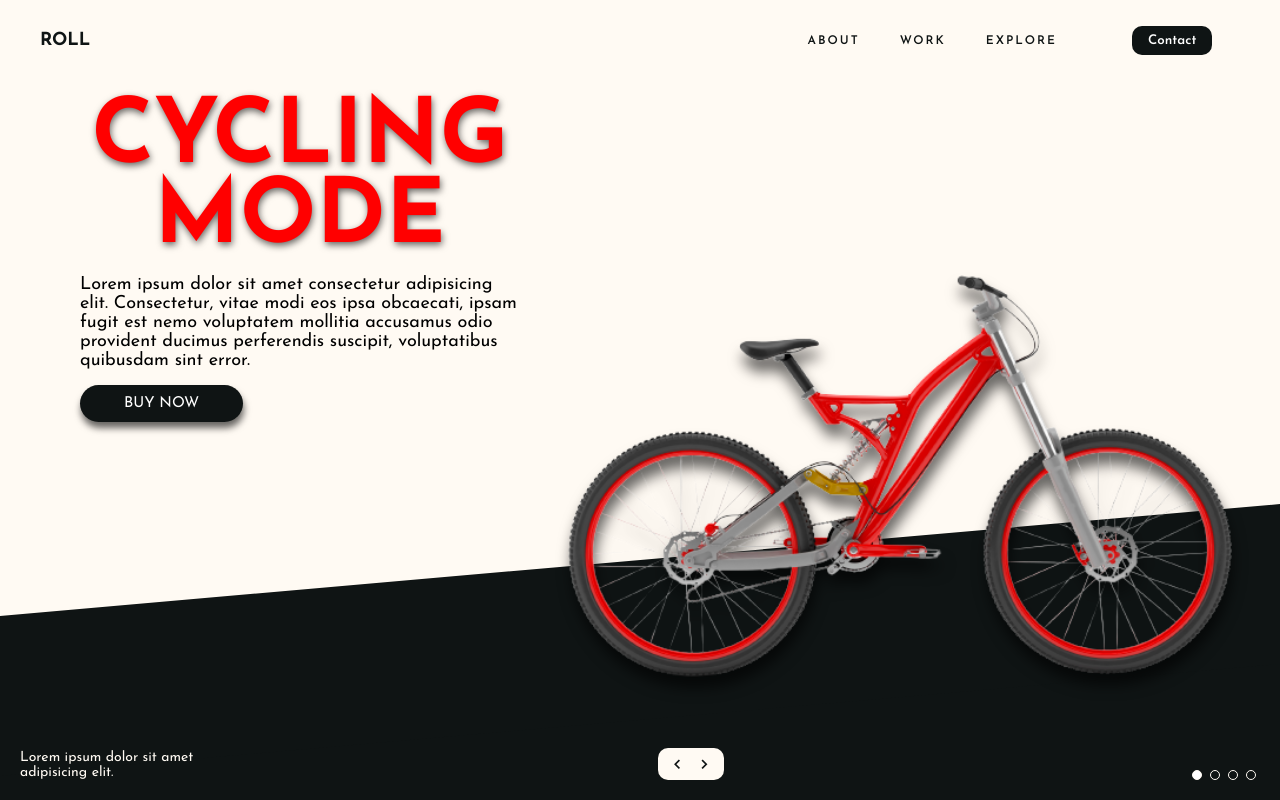
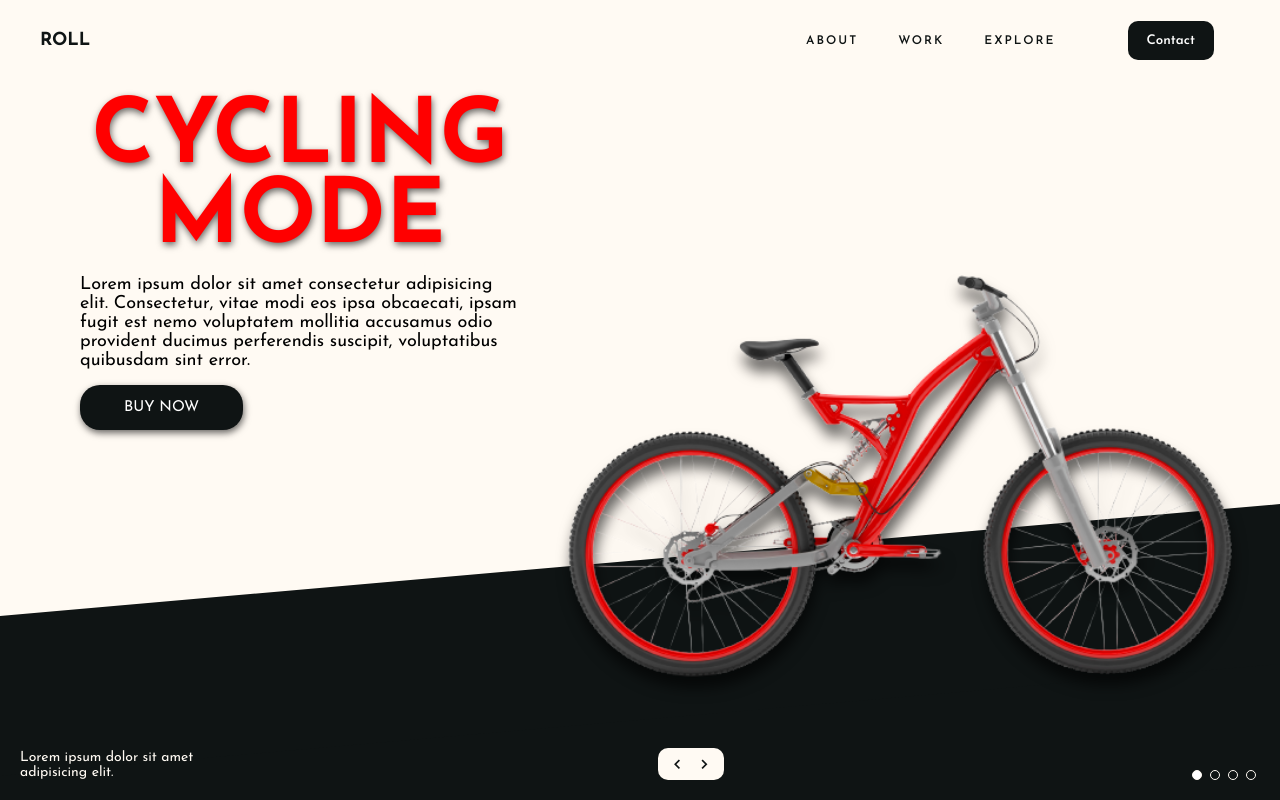
Before and after one commit to EcodeJR/roll, a plain HTML site: page index.html in a window 1280 px wide. Drawn offline with nearby package versions, Linux system fonts and the light colour scheme.

Commit message:
Add files via upload

```diff
--- a/style.css
+++ b/style.css
@@ -72,7 +72,7 @@ ul li a {
     color: white;
     outline: none;
     border: none;
-    padding: 8px 16px;
+    padding: 13px 19px;
     font-weight: 600;
     cursor: pointer;
     border-radius: 10px;
@@ -118,17 +118,17 @@ ul li a {
     color: white;
     outline: none;
     border: none;
-    padding: 11px 44px;
+    padding: 15px 44px;
     cursor: pointer;
     border-radius: 20px;
     text-transform: uppercase;
     font-size: 15px;
-    box-shadow: 1px 6px 7px rgba(0, 0, 0, 0.6);
+    box-shadow: 1px 3px 7px rgba(0, 0, 0, 0.6);
     transition: all .2s ease-in-out;
 }
 
 .main_content button:hover {
-    box-shadow: 2px 7px 7px rgba(0, 0, 0, 0.6);
+    box-shadow: 1px 6px 7px rgba(0, 0, 0, 0.6);
 }
 
 .image {
```
